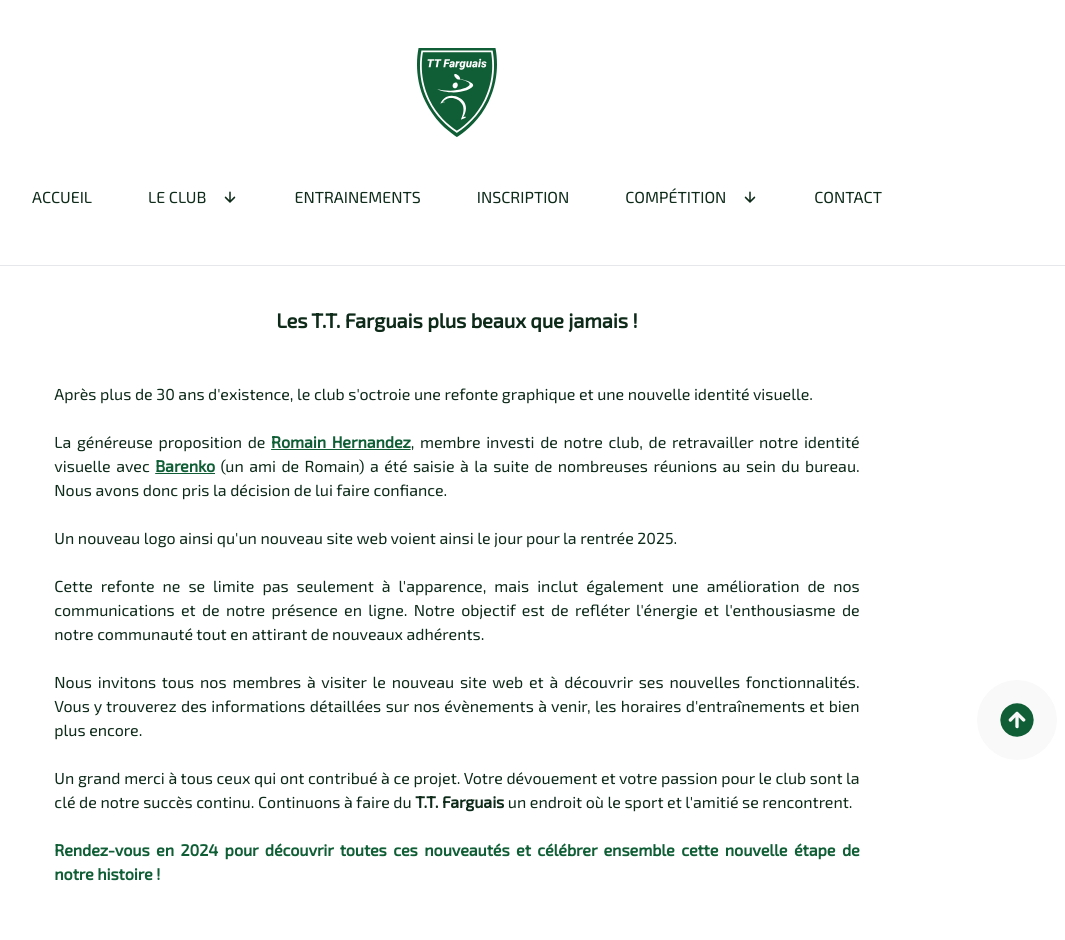
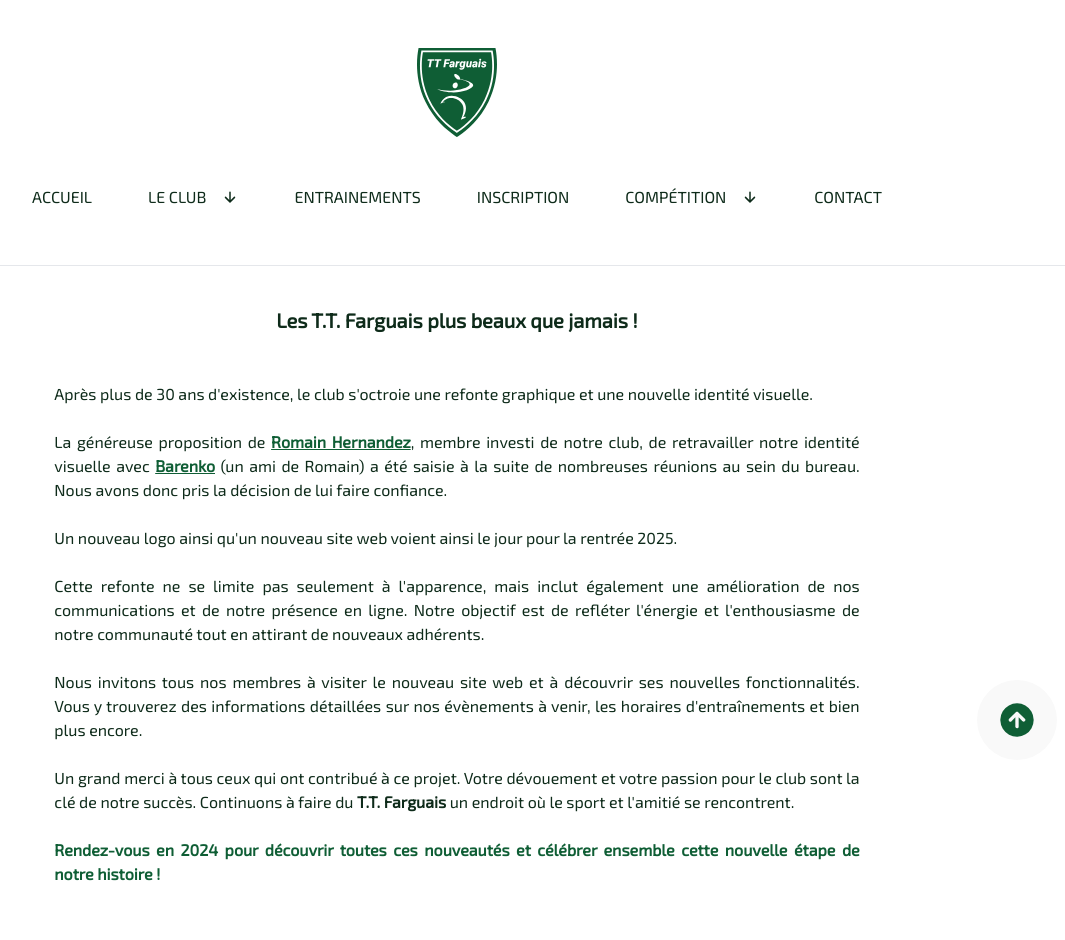
Before and after one commit to ttfarguais/ttfarguais, a Next.js app: page /article/actu in a window 1280 px wide. Shown: the top 940 px of the page, without its empty margins (183-1248 px from the left). Built offline with nearby package versions, Linux system fonts and the light colour scheme.

Commit message:
Update Actu.jsx

```diff
--- a/app/src/components/Main/Articles/Actu/Actu.jsx
+++ b/app/src/components/Main/Articles/Actu/Actu.jsx
@@ -55,8 +55,7 @@ export default function Actu() {
           </p>
           <p>
             Un grand merci à tous ceux qui ont contribué à ce projet. Votre
-            dévouement et votre passion pour le club sont la clé de notre succès
-            continu. Continuons à faire du{" "}
+            dévouement et votre passion pour le club sont la clé de notre succès. Continuons à faire du{" "}
             <strong className="inline-block">T.T. Farguais</strong> un endroit
             où le sport et l&apos;amitié se rencontrent.
           </p>
```
